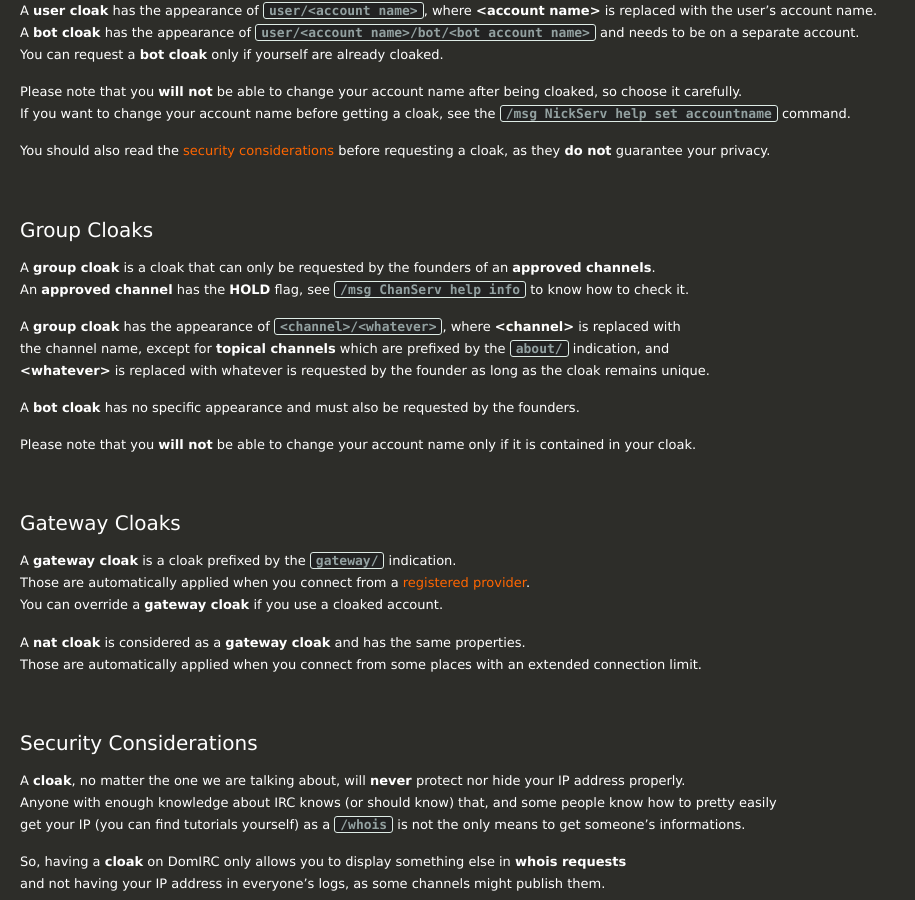
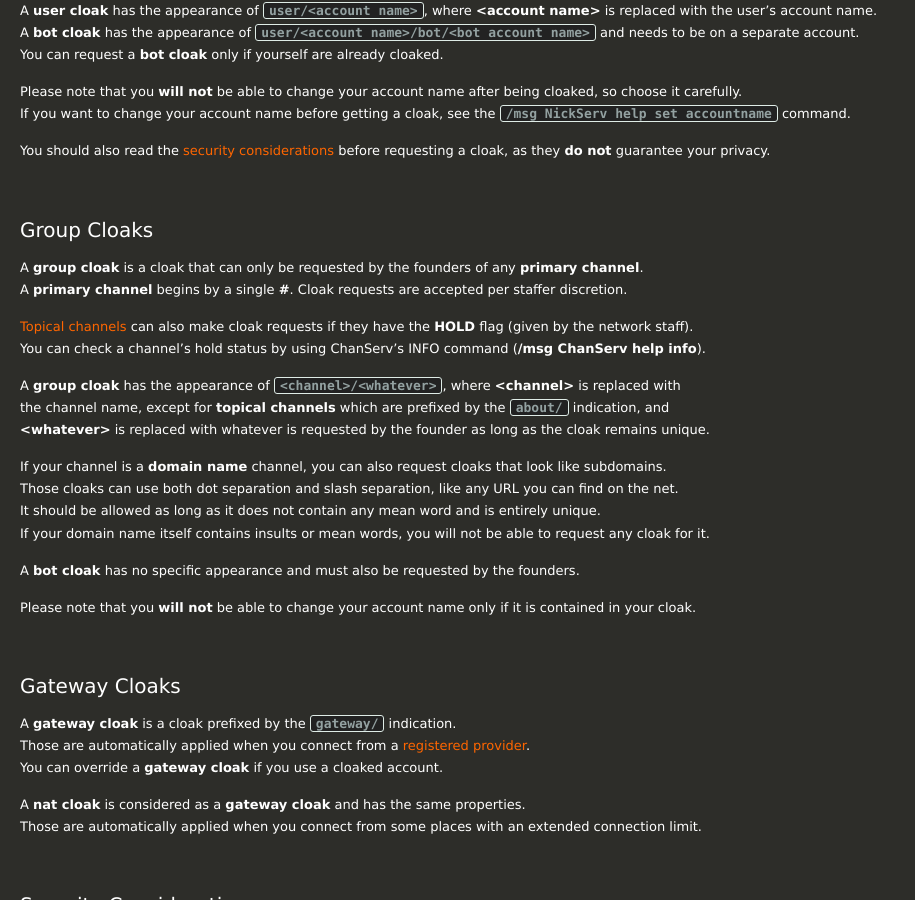
Before and after one commit to DomIRC/domirc.github.io, a Jekyll site: the page built from cloaks/index.md, in a window 1280 px wide and 900 px high, scrolled down 789 px. Shown: the whole window, without its empty margins (0-915 px from the left). Built offline with Jekyll 4.4.1, drawn with Linux system fonts in a browser that asks for light colours; nearby versions of some CDN libraries.

Commit message:
Updated the "Group Cloaks" policy.
- Any channel beginning by a single # is now eligible.
- The HOLD flag is not necessary for primary channels anymore.
- Group cloaks of domain name channels can have the appearance
  of a subdomain like a rDNS as long as it remains unique.
- Group cloaks of domain name channels can use any separator
  as long as they look like valid URLs.

You can discuss these changes in #domirc-dev on DomIRC.

```diff
--- a/cloaks/index.md
+++ b/cloaks/index.md
@@ -31,12 +31,20 @@ You should also read the [security considerations](#security-considerations) bef
 
 ## Group Cloaks
 
-A **group cloak** is a cloak that can only be requested by the founders of an **approved channels**.
-An **approved channel** has the **HOLD** flag, see `/msg ChanServ help info` to know how to check it.
+A **group cloak** is a cloak that can only be requested by the founders of any **primary channel**.
+A **primary channel** begins by a single **#**. Cloak requests are accepted per staffer discretion.
+
+[Topical channels](/registration/#topical-channels) can also make cloak requests if they have the **HOLD** flag (given by the network staff).
+You can check a channel's hold status by using ChanServ's INFO command (**/msg ChanServ help info**).
 
 A **group cloak** has the appearance of `<channel>/<whatever>`, where **\<channel\>** is replaced with
 the channel name, except for **topical channels** which are prefixed by the `about/` indication, and
 **\<whatever\>** is replaced with whatever is requested by the founder as long as the cloak remains unique.
+
+If your channel is a **domain name** channel, you can also request cloaks that look like subdomains.
+Those cloaks can use both dot separation and slash separation, like any URL you can find on the net.
+It should be allowed as long as it does not contain any mean word and is entirely unique.
+If your domain name itself contains insults or mean words, you will not be able to request any cloak for it.
 
 A **bot cloak** has no specific appearance and must also be requested by the founders.
 
```
